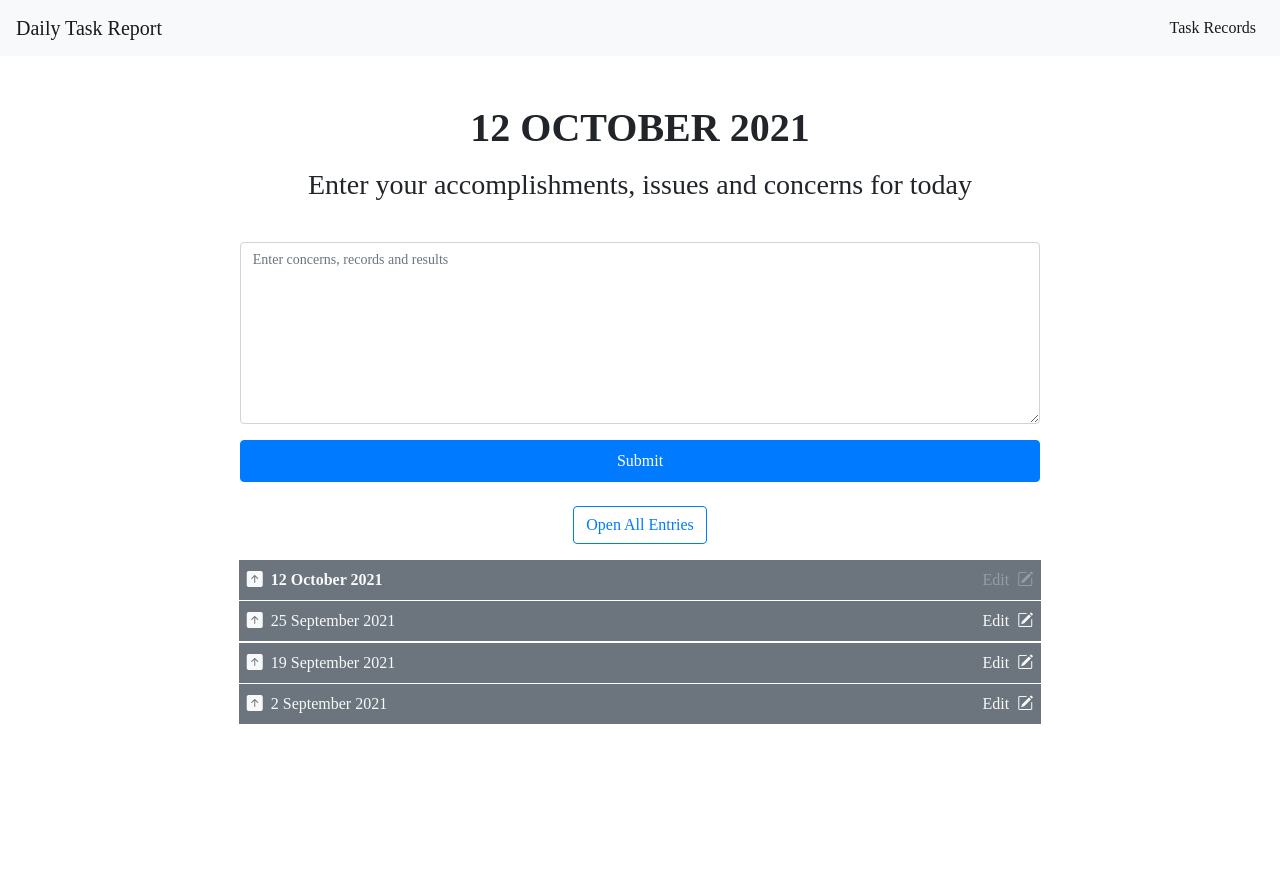
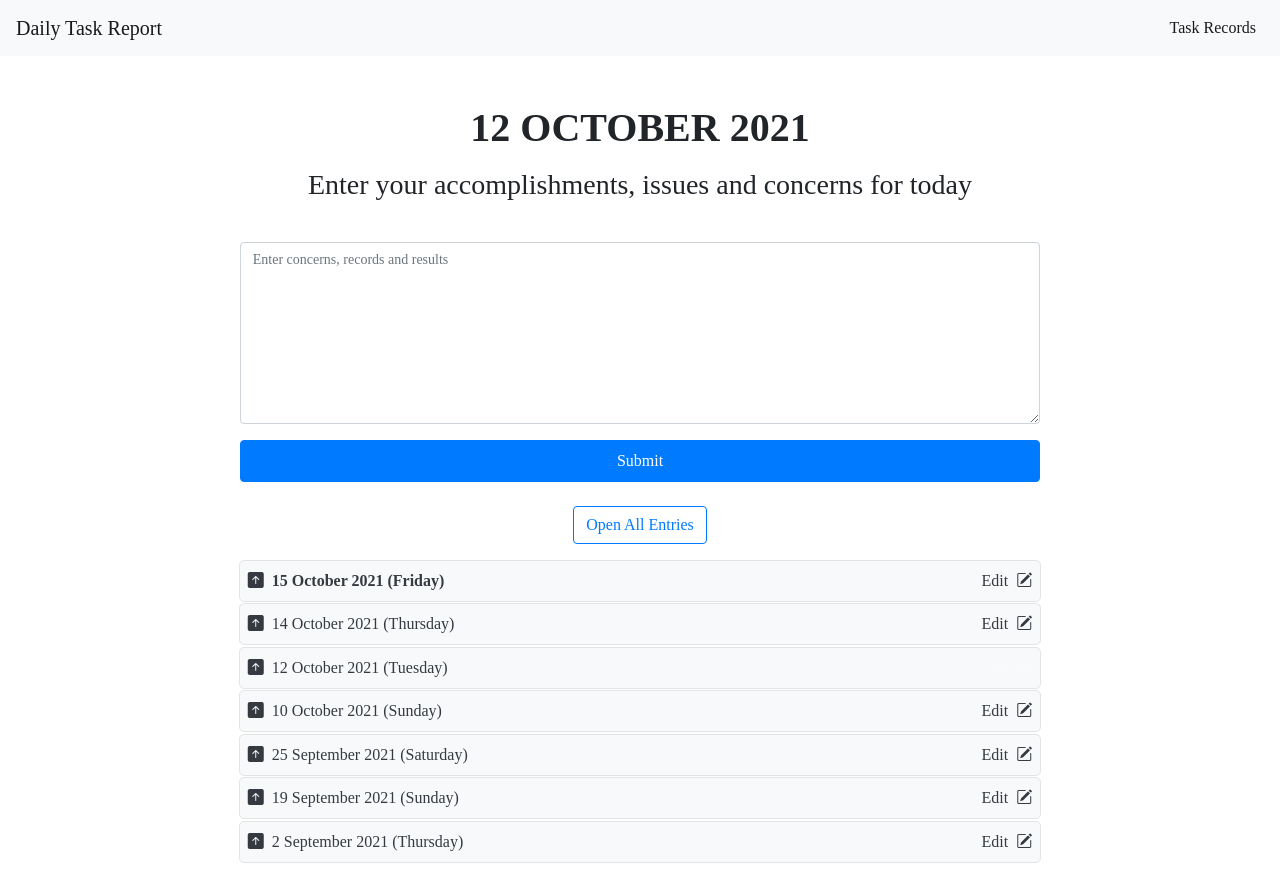
Before and after one commit to TransistorSmoke/daily-task-report, an Angular app: page / in a window 1280 px wide. Before the commit the page ends 800 px from the top, so only its background shows below. Built offline with nearby package versions, Linux system fonts and the light colour scheme; a web font is replaced by a local one.

Commit message:
Changed color of row entry header; aded day to date pipe in the header

```diff
--- a/src/app/data/entries-data.service.ts
+++ b/src/app/data/entries-data.service.ts
@@ -7,6 +7,9 @@ import { Injectable } from "@angular/core";
 
 export class AllEntriesService {
     allEntries = [
+        new Entry (new Date('15 Oct 2021'), 'PDF generation with static data'),
+        new Entry (new Date('14 Oct 2021'), 'PDF generation method being cleaned up'),
+        new Entry (new Date('10 Oct 2021'), 'New age field component ready for release'),
         new Entry (new Date('25 Sept 2021'), 'Nothing new here, bro.'),
         new Entry (new Date('02 Sept 2021'), 'bugs found in new age field component'),
         new Entry (new Date('19 Sept 2021'), 'validation problems still with the component'),
--- a/src/app/records/entry/entry.component.html
+++ b/src/app/records/entry/entry.component.html
@@ -1,4 +1,4 @@
-<div class="d-flex p-2 bg-secondary text-light">
+<div class="d-flex p-2 bg-light text-dark entry-row">
 
     <!-- Toggle the display when up/down arrow is clicked -->
     <i
@@ -6,7 +6,7 @@
         title="Toggle entry"
         (click)="toggleEntryDisplay()">
     </i>
-    <span class="entry-date-width" [ngClass]="{'font-weight-bold': entryIndex === 0 }">{{ singleRecordEntry.entryDate | date: 'd MMMM YYYY'}} </span>
+    <span class="entry-date-width" [ngClass]="{'font-weight-bold': entryIndex === 0 }">{{ singleRecordEntry.entryDate | date: 'd MMMM YYYY (EEEE)'}} </span>
 
     <!-- Edit the entry when icon is clicked -->
     <span
--- a/src/app/records/entry/entry.component.scss
+++ b/src/app/records/entry/entry.component.scss
@@ -1,3 +1,7 @@
+.entry-row {
+    border: 1px solid #e4e4e4;
+    border-radius: 5px;
+}
 .entry-date-width {
     flex-grow: 2;
 }
```
